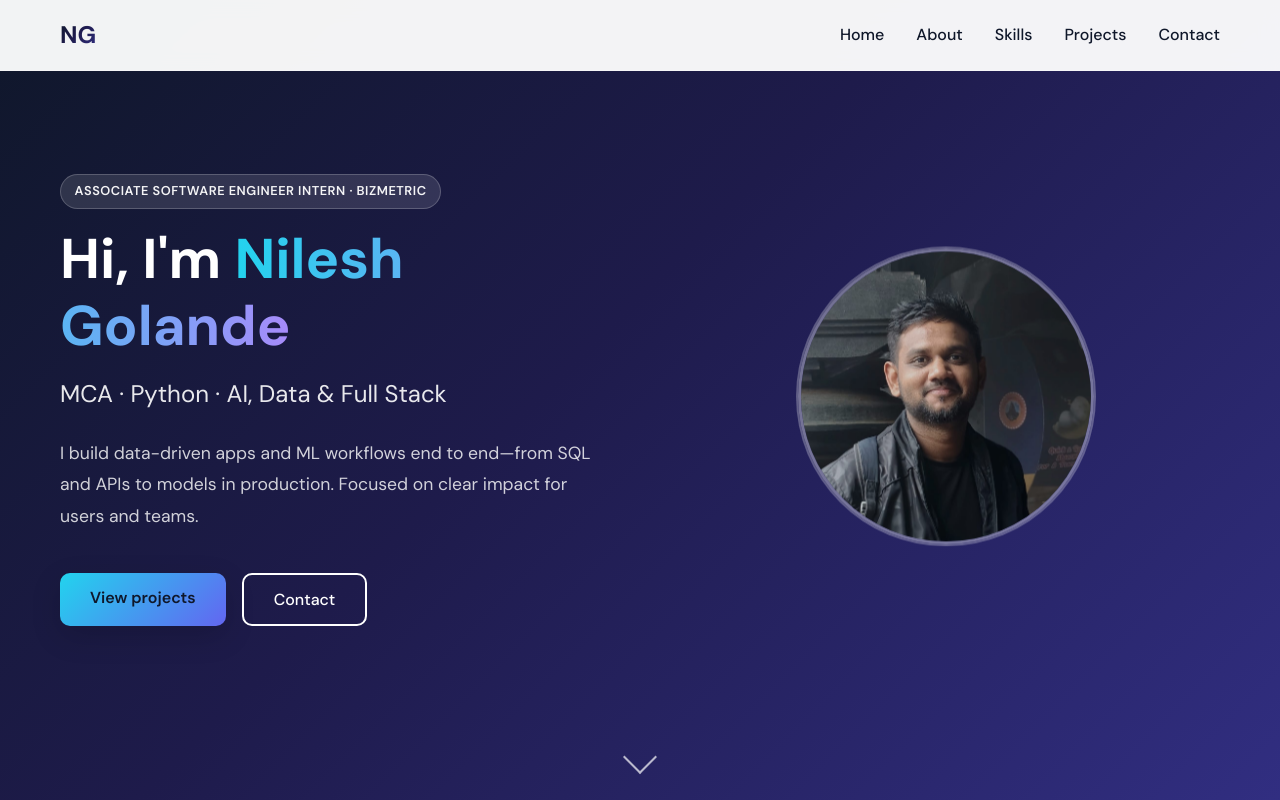
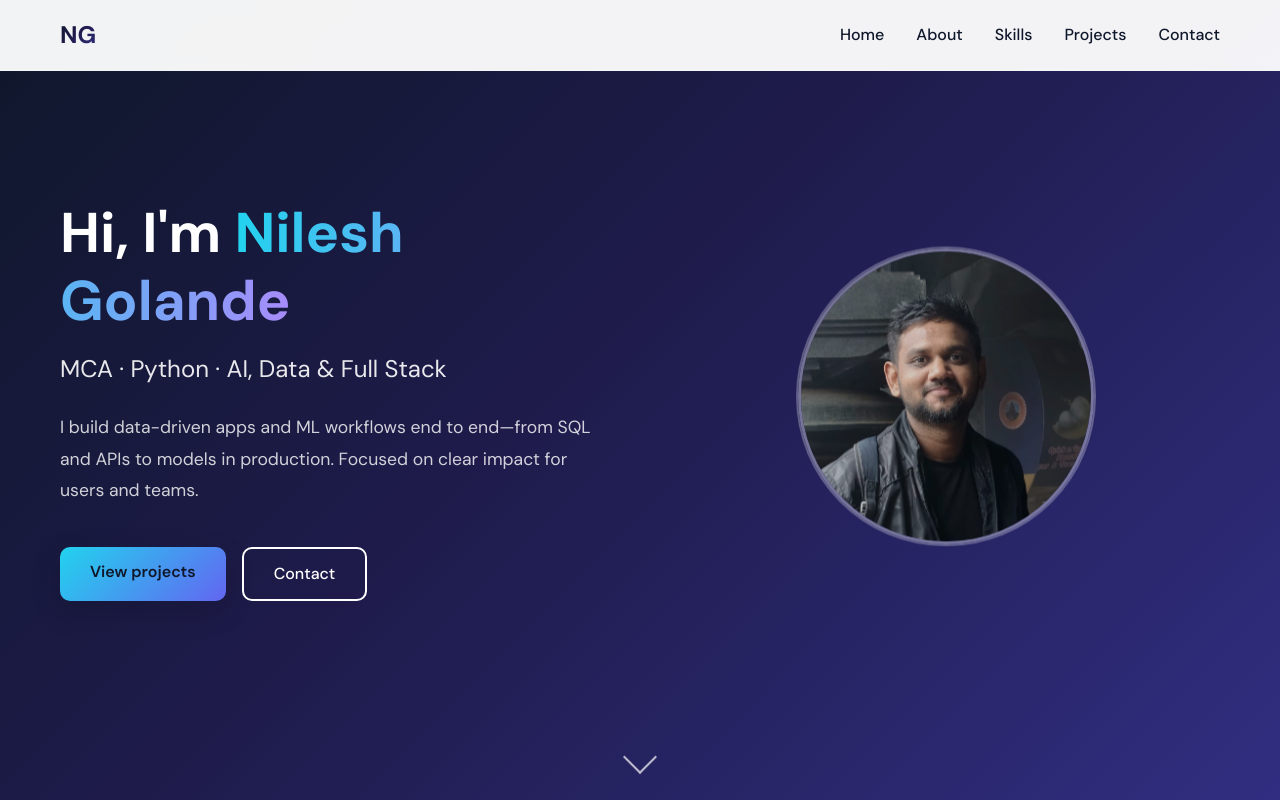
Before and after one commit to nileshgolande/Static_Portfolio, a plain HTML site: page index.html in a window 1280 px wide. Shown: the top 800 px of the page. Drawn offline with Linux system fonts and the light colour scheme.

Commit message:
Update index.html

```diff
--- a/index.html
+++ b/index.html
@@ -30,7 +30,6 @@
     <section id="home" class="hero">
         <div class="hero-container">
             <div class="hero-content">
-                <p class="hero-badge">Associate Software Engineer Intern · Bizmetric</p>
                 <h1 class="hero-title">Hi, I'm <span class="highlight">Nilesh Golande</span></h1>
                 <h2 class="hero-subtitle">MCA · Python · AI, Data &amp; Full Stack</h2>
                 <p class="hero-description">
```
